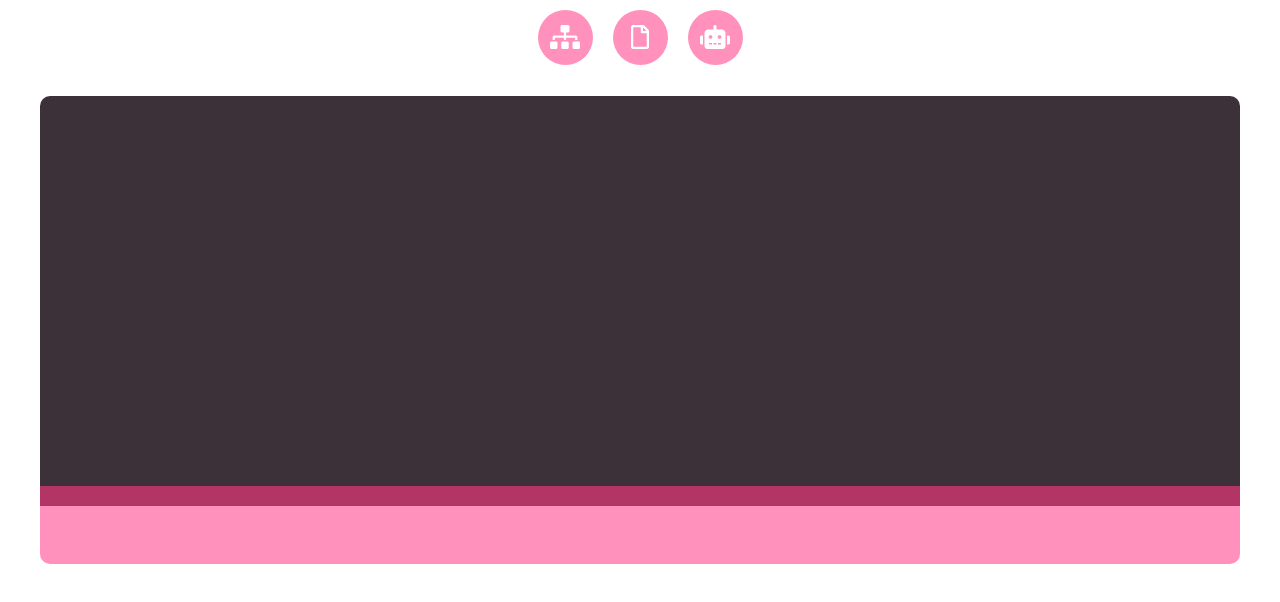
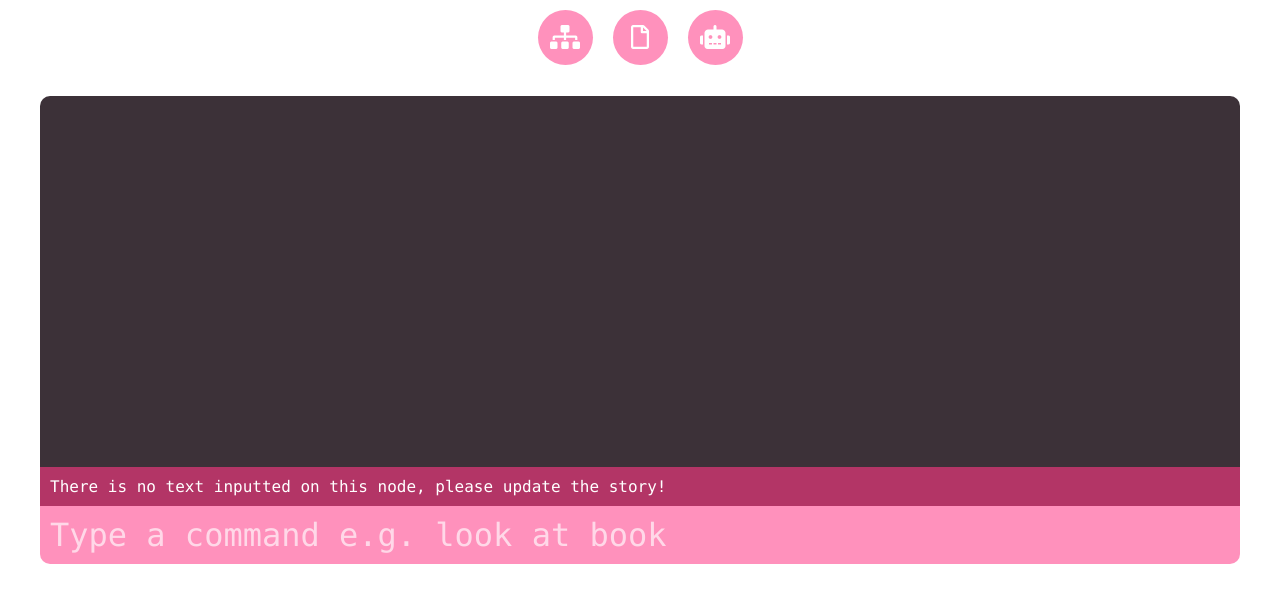
Before and after one commit to majicmoo/storytime-slackbot, a React (Create React App) app in the folder story-maker/: page / in a window 1280 px wide. Both pictures are taken after a click on the button 715 px from the left and 37 px from the top of the page. Shown: the top 602 px of the page. Built offline with nearby package versions, Linux system fonts and the light colour scheme.

Commit message:
make some more helpful messages

```diff
--- a/story-maker/src/chat/Chat.css
+++ b/story-maker/src/chat/Chat.css
@@ -64,3 +64,7 @@
   font-size: 2rem;
   border-radius: 0 0 10px 10px;
 }
+
+.chat--input::placeholder {
+  color: #ffffffa6;
+}
--- a/story-maker/src/chat/Chat.tsx
+++ b/story-maker/src/chat/Chat.tsx
@@ -86,7 +86,9 @@ class Chat extends React.Component<ChatProps, ChatState> {
                     "current-node": i + 1 === history.length
                   })}
                 >
-                  {botStatement}
+                  {botStatement === ""
+                    ? "There is no text inputted on this node, please update the story!"
+                    : botStatement}
                 </p>
               </Fragment>
             ))}
@@ -95,6 +97,7 @@ class Chat extends React.Component<ChatProps, ChatState> {
 
         <input
           value={response}
+          placeholder="Type a command e.g. look at book"
           className="chat--input"
           onChange={e =>
             this.setState({ response: e.target.value, otherMessage: "" })
--- a/story-maker/src/chat/Narrator.ts
+++ b/story-maker/src/chat/Narrator.ts
@@ -13,7 +13,7 @@ class Narrator {
       return this.lookAroundDescription();
     }
 
-    return "I don't understand.";
+    return "You cannot do that. Maybe try asking to 'look around' if you are stuck.";
   };
 
   public getNext = (response: string): Node | undefined => {
@@ -59,10 +59,13 @@ class Narrator {
     this.stuffToDo().find(s => words.includes(s.item));
 
   private lookAroundDescription = (): string => {
-    const items = this.stuffToDo()
-      .map(stuff => `${aOrAn(stuff.item)} ${stuff.item}`)
-      .join(" and ");
-    return `You can see ${items}.`;
+    const items = this.stuffToDo().map(
+      stuff => `${aOrAn(stuff.item)} ${stuff.item}`
+    );
+    if (items.length === 0) {
+      return "There is nothing to look at.";
+    }
+    return `You can see ${items.join(" and ")}.`;
   };
 }
 
```
